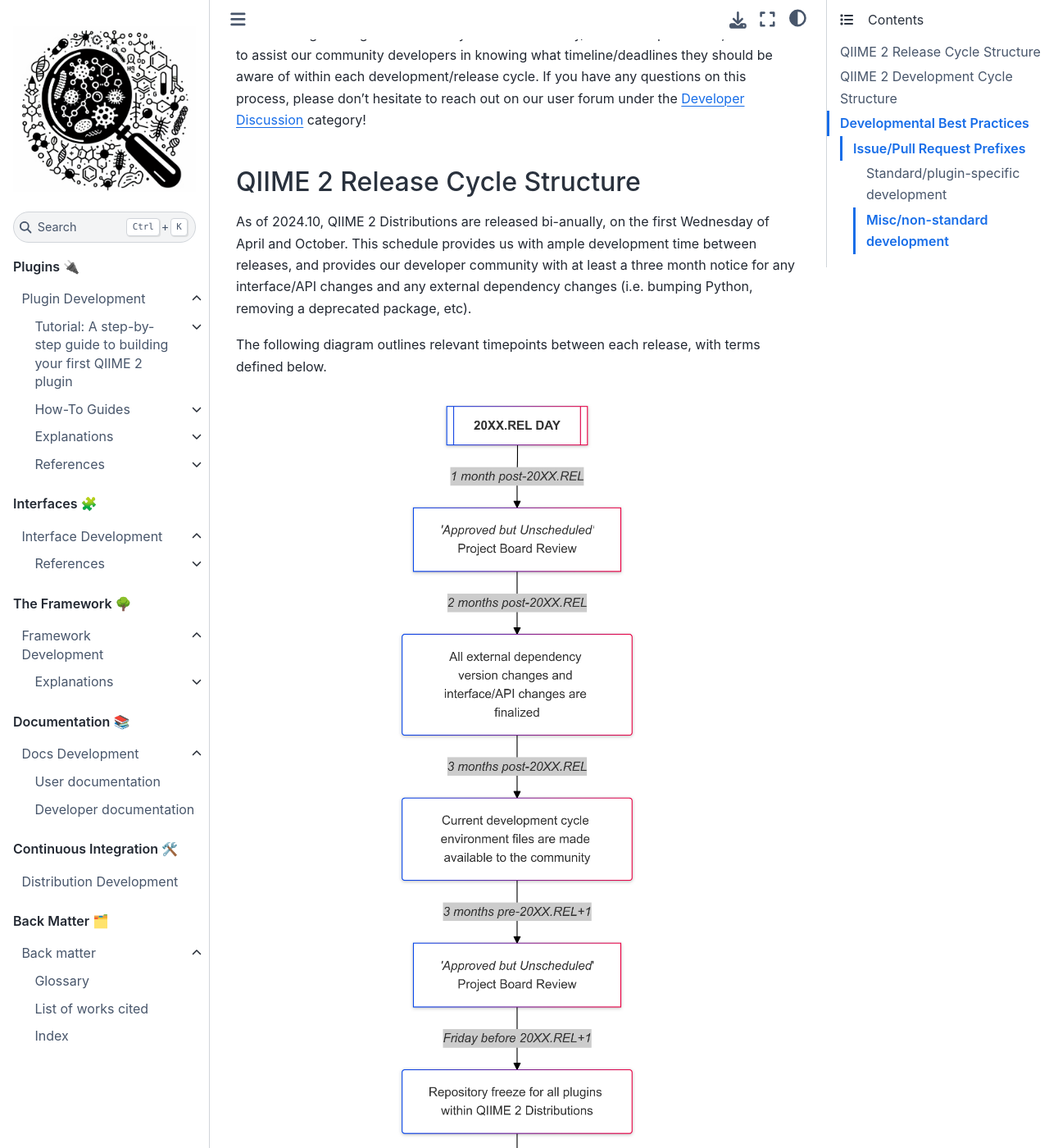
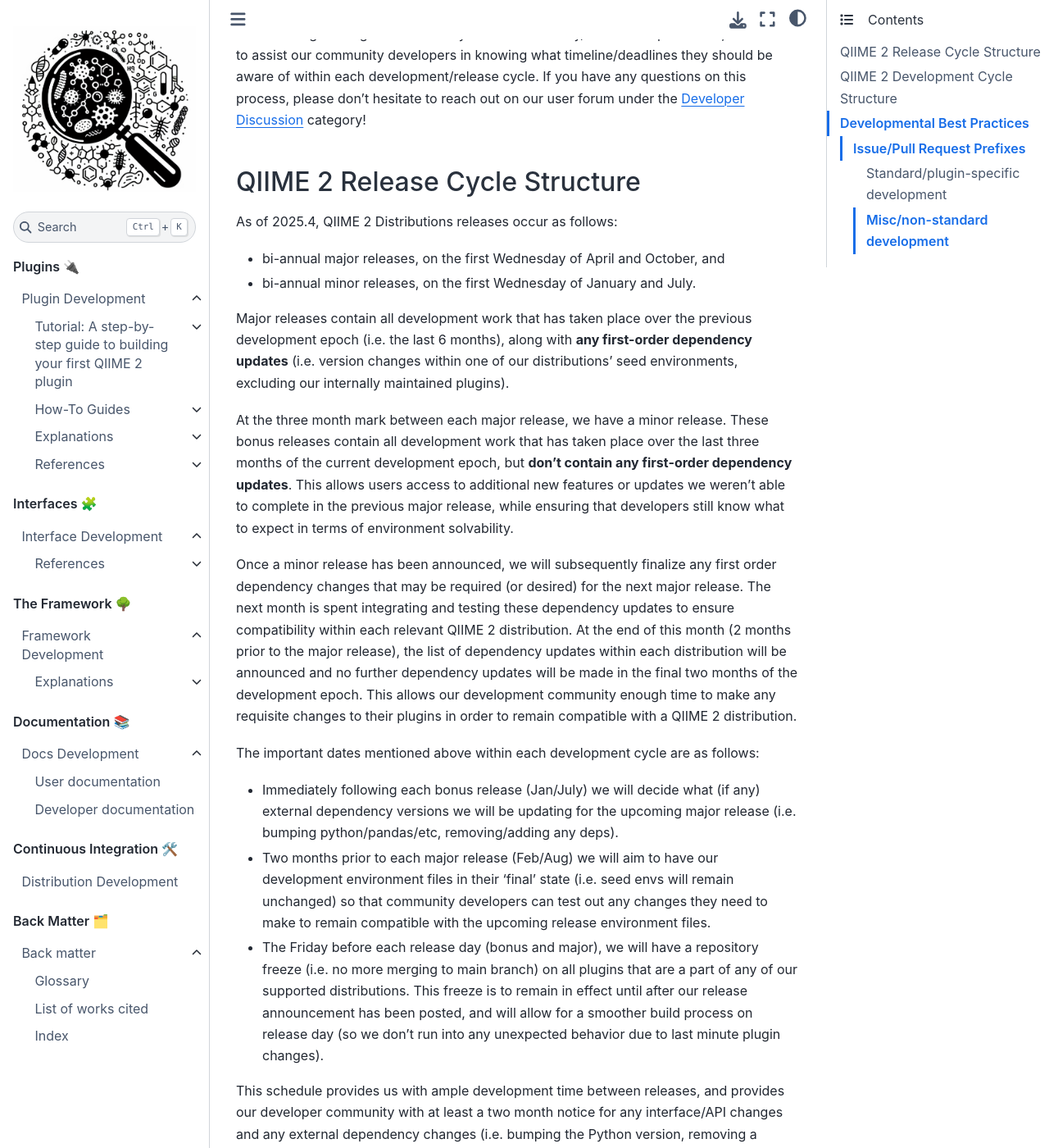
Before and after one commit to caporaso-lab/developing-with-qiime2, a Jupyter Book: the page built from book/framework/references/dev-cycle-structure.md, in a window 1280 px wide and 1400 px high, scrolled down 206 px. Shown: the whole window at 82% size. Built offline with Jupyter Book 1.0.4 settings and Sphinx 7.4.7 and the Sphinx Book theme 1.1.4, drawn with Linux system fonts in a browser that asks for light colours; pages that are not in the unit, such as notebooks, are missing from menus; some of the changed text lies outside the part shown.

Commit message:
DOC: describe new release cycle plan

```diff
--- a/book/framework/references/dev-cycle-structure.md
+++ b/book/framework/references/dev-cycle-structure.md
@@ -6,8 +6,28 @@ If you have any questions on this process, please don't hesitate to reach out on
 
 ## QIIME 2 Release Cycle Structure
 
-As of 2024.10, QIIME 2 Distributions are released bi-anually, on the first Wednesday of April and October.
-This schedule provides us with ample development time between releases, and provides our developer community with at least a three month notice for any interface/API changes and any external dependency changes (i.e. bumping Python, removing a deprecated package, etc).
+As of 2025.4, QIIME 2 Distributions releases occur as follows:
+ - bi-annual major releases, on the first Wednesday of April and October, and
+ - bi-annual minor releases, on the first Wednesday of January and July.
+
+Major releases contain all development work that has taken place over the previous development epoch (i.e. the last 6 months), along with **any first-order dependency updates** (i.e. version changes within one of our distributions’ seed environments, excluding our internally maintained plugins).
+
+At the three month mark between each major release, we have a minor release.
+These bonus releases contain all development work that has taken place over the last three months of the current development epoch, but **don’t contain any first-order dependency updates**.
+This allows users access to additional new features or updates we weren’t able to complete in the previous major release, while ensuring that developers still know what to expect in terms of environment solvability.
+
+Once a minor release has been announced, we will subsequently finalize any first order dependency changes that may be required (or desired) for the next major release.
+The next month is spent integrating and testing these dependency updates to ensure compatibility within each relevant QIIME 2 distribution.
+At the end of this month (2 months prior to the major release), the list of dependency updates within each distribution will be announced and no further dependency updates will be made in the final two months of the development epoch.
+This allows our development community enough time to make any requisite changes to their plugins in order to remain compatible with a QIIME 2 distribution.
+
+The important dates mentioned above within each development cycle are as follows:
+ - Immediately following each bonus release (Jan/July) we will decide what (if any) external dependency versions we will be updating for the upcoming major release (i.e. bumping python/pandas/etc, removing/adding any deps).
+ - Two months prior to each major release (Feb/Aug) we will aim to have our development environment files in their 'final' state (i.e. seed envs will remain unchanged) so that community developers can test out any changes they need to make to remain compatible with the upcoming release environment files.
+ - The Friday before each release day (bonus and major), we will have a repository freeze (i.e. no more merging to main branch) on all plugins that are a part of any of our supported distributions.
+   This freeze is to remain in effect until after our release announcement has been posted, and will allow for a smoother build process on release day (so we don't run into any unexpected behavior due to last minute plugin changes).
+
+This schedule provides us with ample development time between releases, and provides our developer community with at least a two month notice for any interface/API changes and any external dependency changes (i.e. bumping the Python version, removing a deprecated package, etc).
 
 The following diagram outlines relevant timepoints between each release, with terms defined below.
 
```
